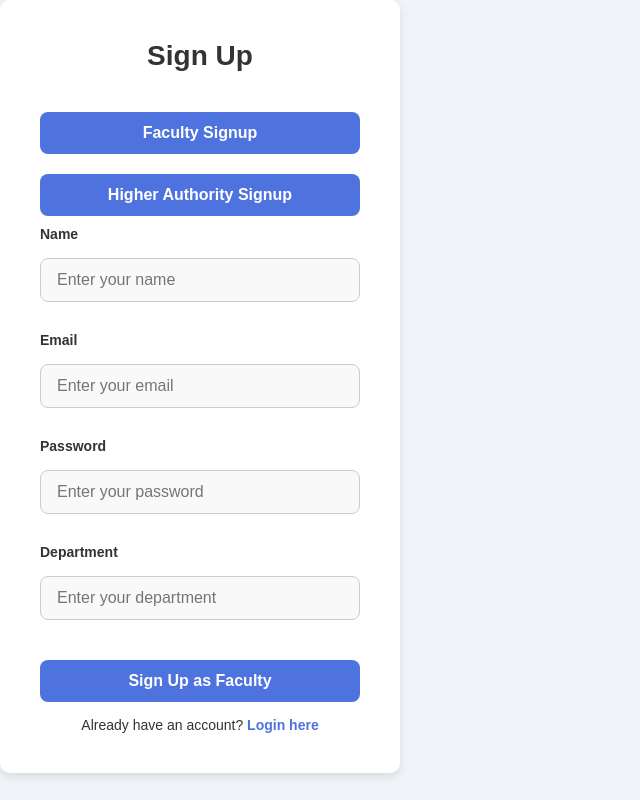
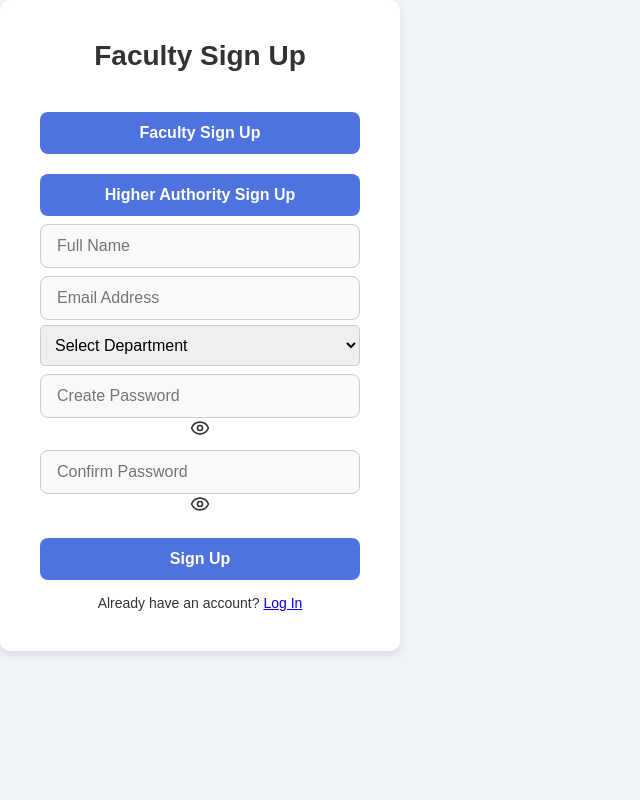
Before and after one commit to harshitha020505/facultyProfiling, a React (Create React App) app in the folder frontend/: page /signup in a window 1280 px wide. Shown: the whole page, without its empty margins (0-640 px from the left). Built offline with nearby package versions, Linux system fonts and the light colour scheme.

Commit message:
Update SignupPage.js

```diff
--- a/frontend/src/SignupPage.js
+++ b/frontend/src/SignupPage.js
@@ -1,134 +1,130 @@
-import React, { useState } from "react";
+import React, { useState, useEffect } from "react";
 import { useNavigate } from "react-router-dom";
-import "./index.css";
+import "./SignupPage.css";
+import { Eye, EyeOff } from "lucide-react";
 
-const SignupPage = () => {
-  const navigate = useNavigate();
-  const [userType, setUserType] = useState("faculty"); // Default to faculty signup
+const generatePassword = () => {
+  const chars = "abcdefghijklmnopqrstuvwxyzABCDEFGHIJKLMNOPQRSTUVWXYZ0123456789@#$!";
+  let password = "";
+  for (let i = 0; i < 12; i++) {
+    password += chars[Math.floor(Math.random() * chars.length)];
+  }
+  return password;
+};
+
+const Signup = () => {
+  const [loginType, setLoginType] = useState("faculty"); // faculty or higherAuthority
   const [name, setName] = useState("");
   const [email, setEmail] = useState("");
-  const [password, setPassword] = useState("");
-  const [department, setDepartment] = useState(""); // Added department field
-  const [loading, setLoading] = useState(false);
+  const [department, setDepartment] = useState(""); // New field
+  const [password1, setPassword1] = useState("");
+  const [password2, setPassword2] = useState("");
+  const [showPassword1, setShowPassword1] = useState(false);
+  const [showPassword2, setShowPassword2] = useState(false);
+  const [passwordMatch, setPasswordMatch] = useState(true);
+  const navigate = useNavigate();
 
-  const handleSignup = async (e) => {
+  useEffect(() => {
+    if (name && email) {
+      const suggested = generatePassword();
+      setPassword1(suggested);
+      setPassword2(suggested);
+    }
+  }, [name, email]);
+
+  useEffect(() => {
+    setPasswordMatch(password1 === password2);
+  }, [password1, password2]);
+
+  const handleSignup = (e) => {
     e.preventDefault();
-    setLoading(true);
+    if (!passwordMatch) return;
 
-    // Prevent signup if faculty and department is empty
-    if (userType === "faculty" && !department.trim()) {
-      alert("Please enter your department.");
-      setLoading(false);
-      return;
-    }
-
-    const userData = {
+    console.log("Signing up:", {
       name,
       email,
-      password,
-      role: userType, // Either "faculty" or "authority"
-      ...(userType === "faculty" && { department }), // Include department only if faculty
-    };
+      department,
+      password: password1,
+      loginType,
+    });
 
-    try {
-      const response = await fetch("http://localhost:5000/api/faculty/register", {
-        method: "POST",
-        headers: {
-          "Content-Type": "application/json",
-        },
-        body: JSON.stringify(userData),
-      });
-
-      const data = await response.json();
-      if (response.ok) {
-        alert("Signup successful! Redirecting...");
-        navigate("/"); // Redirect to the homepage or dashboard
-      } else {
-        alert(`Signup failed: ${data.error || "Unknown error"}`); // Fix error message handling
-      }
-    } catch (error) {
-      console.error("Signup error:", error);
-      alert("Signup failed. Please try again.");
-    } finally {
-      setLoading(false);
-    }
+    // Replace with backend API integration as needed
+    navigate("/login");
   };
 
   return (
-    <div className="login-container">
-      <h2>Sign Up</h2>
-      <div className="user-type-toggle">
+    <div className="signup-container">
+      <h2>{loginType === "faculty" ? "Faculty Sign Up" : "Higher Authority Sign Up"}</h2>
+
+      <div className="login-toggle">
         <button
-          className={userType === "faculty" ? "active" : ""}
-          onClick={() => setUserType("faculty")}
+          className={loginType === "faculty" ? "active" : ""}
+          onClick={() => setLoginType("faculty")}
         >
-          Faculty Signup
+          Faculty Sign Up
         </button>
         <button
-          className={userType === "authority" ? "active" : ""}
-          onClick={() => setUserType("authority")}
+          className={loginType === "higherAuthority" ? "active" : ""}
+          onClick={() => setLoginType("higherAuthority")}
         >
-          Higher Authority Signup
+          Higher Authority Sign Up
         </button>
       </div>
+
       <form onSubmit={handleSignup}>
-        <div className="form-group">
-          <label>Name</label>
+        <input type="text" placeholder="Full Name" value={name} onChange={(e) => setName(e.target.value)} required />
+        <input type="email" placeholder="Email Address" value={email} onChange={(e) => setEmail(e.target.value)} required />
+
+        {loginType === "faculty" && (
+          <select value={department} onChange={(e) => setDepartment(e.target.value)} required>
+            <option value="">Select Department</option>
+            <option value="CSE">CSE</option>
+            <option value="IT">IT</option>
+            <option value="ECE">ECE</option>
+            <option value="EEE">EEE</option>
+            <option value="MECH">MECH</option>
+            <option value="CIVIL">CIVIL</option>
+            <option value="CHEM">CHEM</option>
+            <option value="BIO">BIO</option>
+            <option value="AI">AI</option>
+            <option value="ML">ML</option>
+          </select>
+        )}
+
+        <div className="password-input">
           <input
-            type="text"
-            placeholder="Enter your name"
-            value={name}
-            onChange={(e) => setName(e.target.value)}
+            type={showPassword1 ? "text" : "password"}
+            placeholder="Create Password"
+            value={password1}
+            onChange={(e) => setPassword1(e.target.value)}
             required
           />
+          <span onClick={() => setShowPassword1(!showPassword1)}>
+            {showPassword1 ? <EyeOff size={20} /> : <Eye size={20} />}
+          </span>
         </div>
-        <div className="form-group">
-          <label>Email</label>
+
+        <div className="password-input">
           <input
-            type="email"
-            placeholder="Enter your email"
-            value={email}
-            onChange={(e) => setEmail(e.target.value)}
+            type={showPassword2 ? "text" : "password"}
+            placeholder="Confirm Password"
+            value={password2}
+            onChange={(e) => setPassword2(e.target.value)}
             required
           />
-        </div>
-        <div className="form-group">
-          <label>Password</label>
-          <input
-            type="password"
-            placeholder="Enter your password"
-            value={password}
-            onChange={(e) => setPassword(e.target.value)}
-            required
-          />
+          <span onClick={() => setShowPassword2(!showPassword2)}>
+            {showPassword2 ? <EyeOff size={20} /> : <Eye size={20} />}
+          </span>
         </div>
 
-        {/* Show department input only for Faculty */}
-        {userType === "faculty" && (
-          <div className="form-group">
-            <label>Department</label>
-            <input
-              type="text"
-              placeholder="Enter your department"
-              value={department}
-              onChange={(e) => setDepartment(e.target.value)}
-              required
-            />
-          </div>
-        )}
+        {!passwordMatch && <p className="error-text">Passwords do not match</p>}
 
-        <button type="submit" disabled={loading}>
-          {loading ? "Signing Up..." : `Sign Up as ${userType === "faculty" ? "Faculty" : "Higher Authority"}`}
-        </button>
+        <button type="submit" disabled={!passwordMatch}>Sign Up</button>
       </form>
-      <p>
-        Already have an account?{" "}
-        <span className="signup-link" onClick={() => navigate("/login")}>
-          Login here
-        </span>
-      </p>
+
+      <p>Already have an account? <a href="/login">Log In</a></p>
     </div>
   );
 };
 
-export default SignupPage;
+export default Signup;
```
